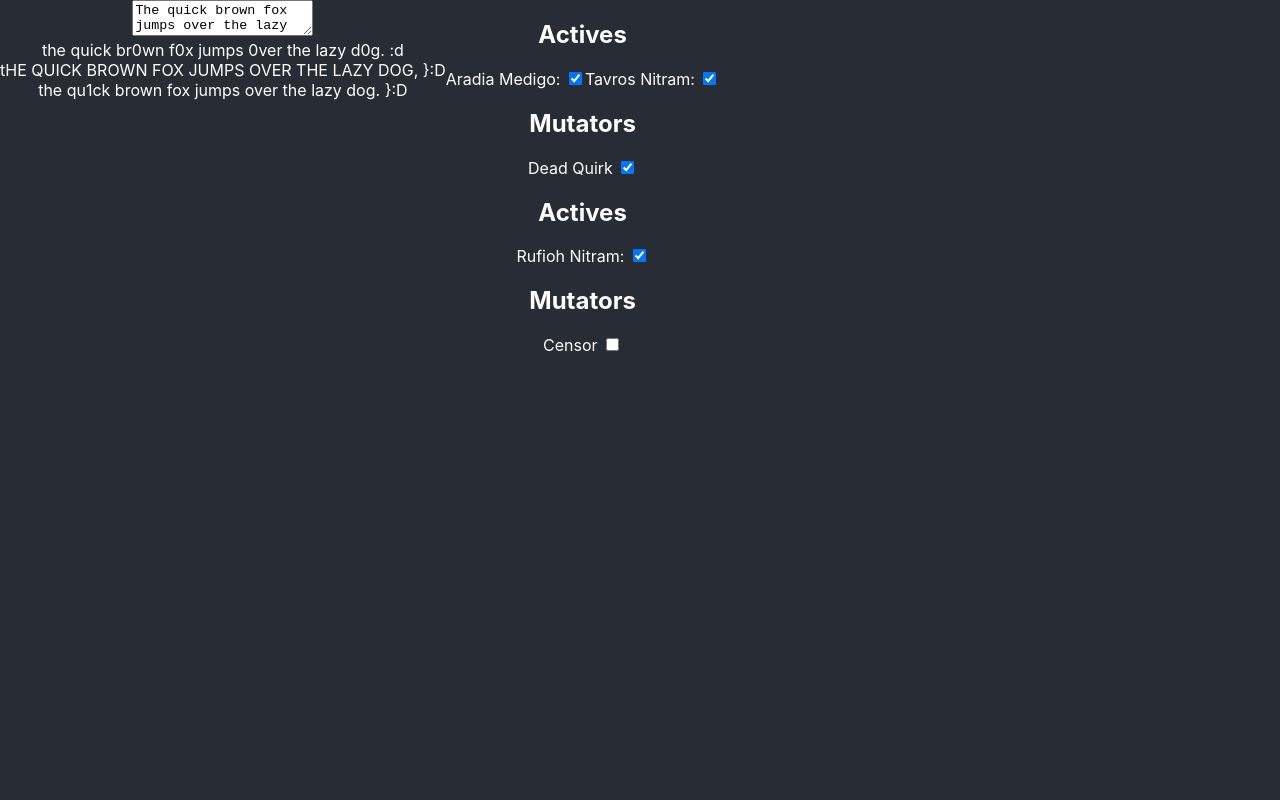
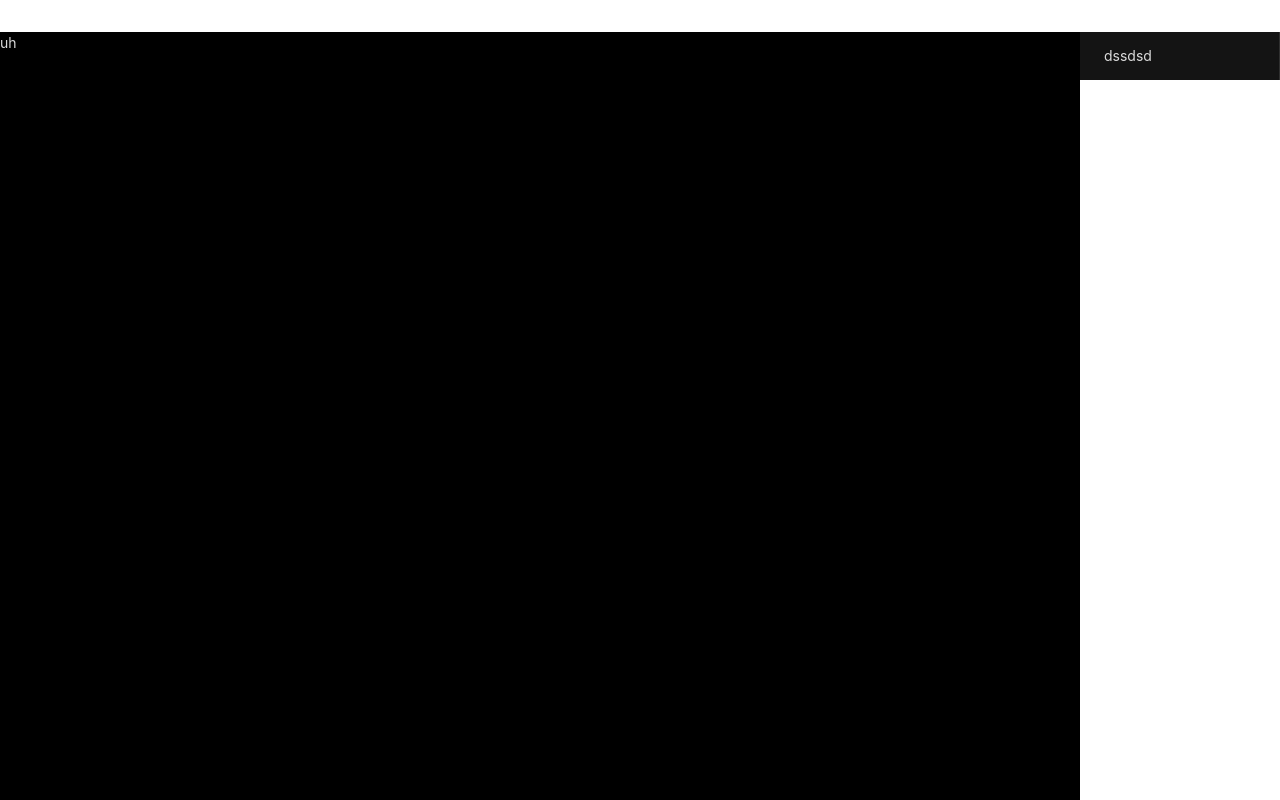
Before and after one commit to MergeCommits/Homestuck-Quirk-Generator, a React (Create React App) app: page / in a window 1280 px wide. Shown: the top 800 px of the page. Built offline with nearby package versions, Linux system fonts and the light colour scheme.

Commit message:
Added Ant Design.

```diff
--- a/package.json
+++ b/package.json
@@ -39,6 +39,7 @@
         "@types/node": "^12.0.0",
         "@types/react": "^17.0.0",
         "@types/react-dom": "^17.0.0",
+        "antd": "^4.15.4",
         "react": "^17.0.2",
         "react-dom": "^17.0.2",
         "react-scripts": "4.0.3",
--- a/src/App.css
+++ b/src/App.css
@@ -1,6 +1,9 @@
+@import '~antd/dist/antd.css';
+@import '~antd/dist/antd.dark.css';
+
 .App {
-    background-color: #282c34;
-    color: white;
-    text-align: center;
-    min-height: 100vh;
+    /*background-color: #282c34;*/
+    /*color: white;*/
+    /*text-align: center;*/
+    /*min-height: 100vh;*/
 }
--- a/src/App.tsx
+++ b/src/App.tsx
@@ -1,11 +1,29 @@
 import React from "react";
 import "App.css";
 import JMain from "components/JMain";
+import { Layout, Menu } from "antd";
+import NavBar from "components/responsive-sidebar/NavBar/NavBar";
+import SideBar from "components/responsive-sidebar/SideBar/SideBar";
 
 function App(): JSX.Element {
+    const menu = (
+        <Menu mode="inline">
+            <Menu.Item>
+                dssdsd
+            </Menu.Item>
+        </Menu>
+    );
+
     return (
         <div className="App">
-            <JMain />
+
+            <NavBar menu={menu} />
+            <Layout>
+                <Layout.Content className="content">
+                    uh
+                </Layout.Content>
+                <SideBar menu={menu} />
+            </Layout>
         </div>
     );
 }
--- a/src/components/JMain.tsx
+++ b/src/components/JMain.tsx
@@ -6,6 +6,9 @@ import Beforus from "quirks/collections/Beforus";
 import MutatorBox from "components/quirk-adapters/MutatorBox";
 import Quirk from "quirks/Quirk";
 import QuirkMutator from "quirks/QuirkMutator";
+import { Layout, Menu } from "antd";
+
+const { Header, Content, Footer, Sider } = Layout;
 
 interface JMainStates {
     inputText: string
--- /dev/null
+++ b/src/components/responsive-sidebar/NavBar/NavBar.css
@@ -0,0 +1,17 @@
+.navbar {
+  background-color: white;
+  padding-left: 2rem;
+  padding-top: 1rem;
+  padding-bottom: 1rem;
+}
+
+@media (min-width: 992px) {
+  .menu {
+    display: none;
+  }
+}
+
+.logo {
+  height: 32px;
+  margin-left: 1rem;
+}
--- /dev/null
+++ b/src/components/responsive-sidebar/NavBar/NavBar.tsx
@@ -0,0 +1,36 @@
+import React, { useState } from "react";
+import { Drawer, Button } from "antd";
+import { MenuOutlined } from "@ant-design/icons";
+import "./NavBar.css";
+
+export type NavBarProps = {
+    menu: JSX.Element
+};
+
+const NavBar = (props: NavBarProps): JSX.Element => {
+    const [visible, setVisible] = useState(false);
+    return (
+        <nav className="navbar">
+            <Button
+                className="menu"
+                type="primary"
+                icon={<MenuOutlined />}
+                onClick={() => setVisible(true)}
+            />
+            <Drawer
+                title="Topics"
+                placement="left"
+                // onClick={() => setVisible(false)}
+                onClose={() => setVisible(false)}
+                visible={visible}
+            >
+                {props.menu}
+            </Drawer>
+            {/*<a href="/">*/}
+            {/*    <img src={logo} className="logo" alt="logo" />*/}
+            {/*</a>*/}
+        </nav>
+    );
+};
+
+export default NavBar;
--- /dev/null
+++ b/src/components/responsive-sidebar/SideBar/SideBar.css
@@ -0,0 +1,4 @@
+.sidebar {
+    height: 1000px;
+    margin-left: 24px;
+}
--- /dev/null
+++ b/src/components/responsive-sidebar/SideBar/SideBar.tsx
@@ -0,0 +1,20 @@
+import React from "react";
+import { Layout } from "antd";
+import "./SideBar.css";
+import { NavBarProps } from "components/responsive-sidebar/NavBar/NavBar";
+
+const SideBar = (props: NavBarProps): JSX.Element => {
+    return (
+        <Layout.Sider
+            className="sidebar"
+            breakpoint={"lg"}
+            theme="light"
+            collapsedWidth={0}
+            trigger={null}
+        >
+            {props.menu}
+        </Layout.Sider>
+    );
+};
+
+export default SideBar;
--- a/src/index.css
+++ b/src/index.css
@@ -8,6 +8,5 @@ body {
 }
 
 code {
-    font-family: source-code-pro, Menlo, Monaco, Consolas, 'Courier New',
-    monospace;
+    font-family: source-code-pro, Menlo, Monaco, Consolas, 'Courier New', monospace;
 }
```
Also changed, not shown: 1 other file (tests, documents, lock files or other folders).
